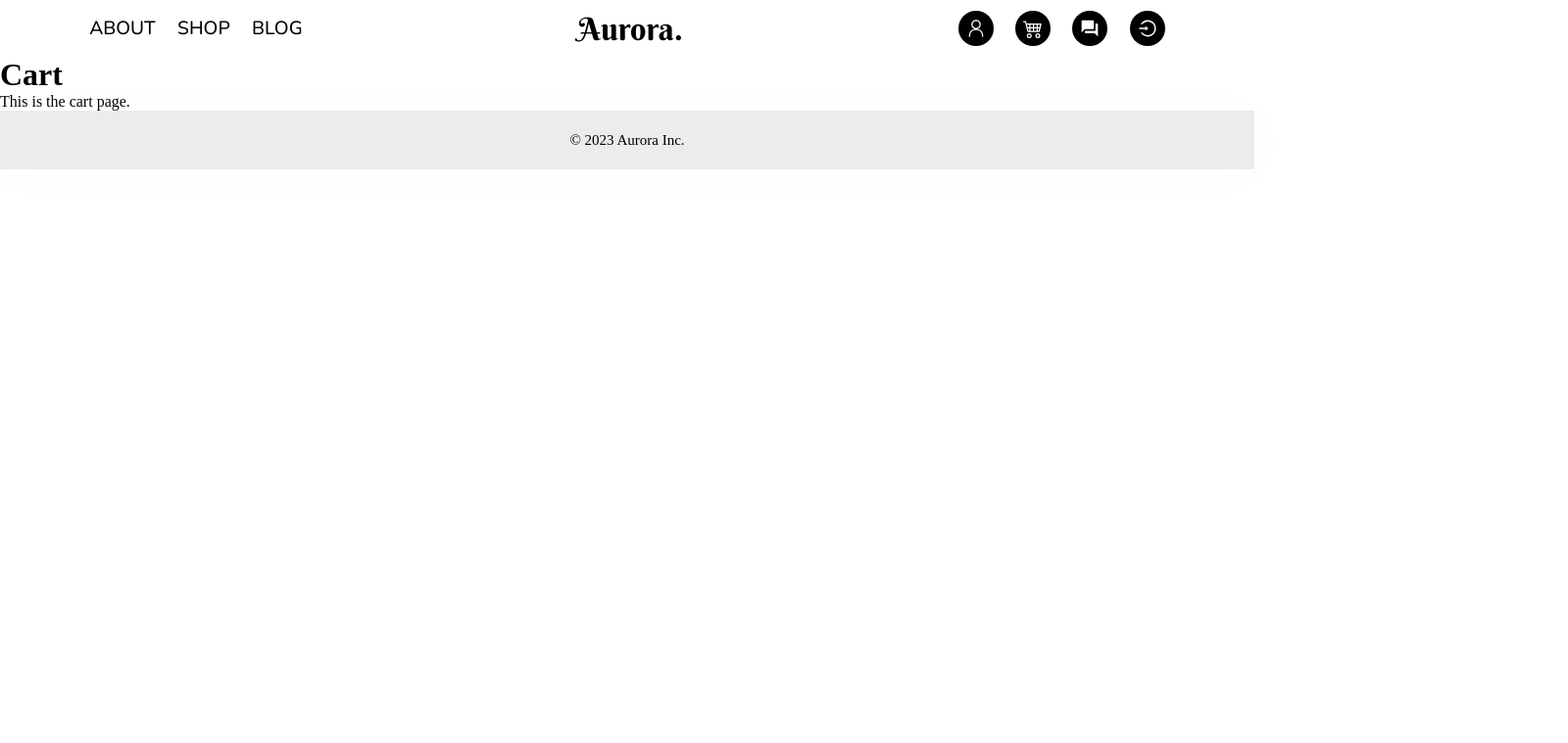
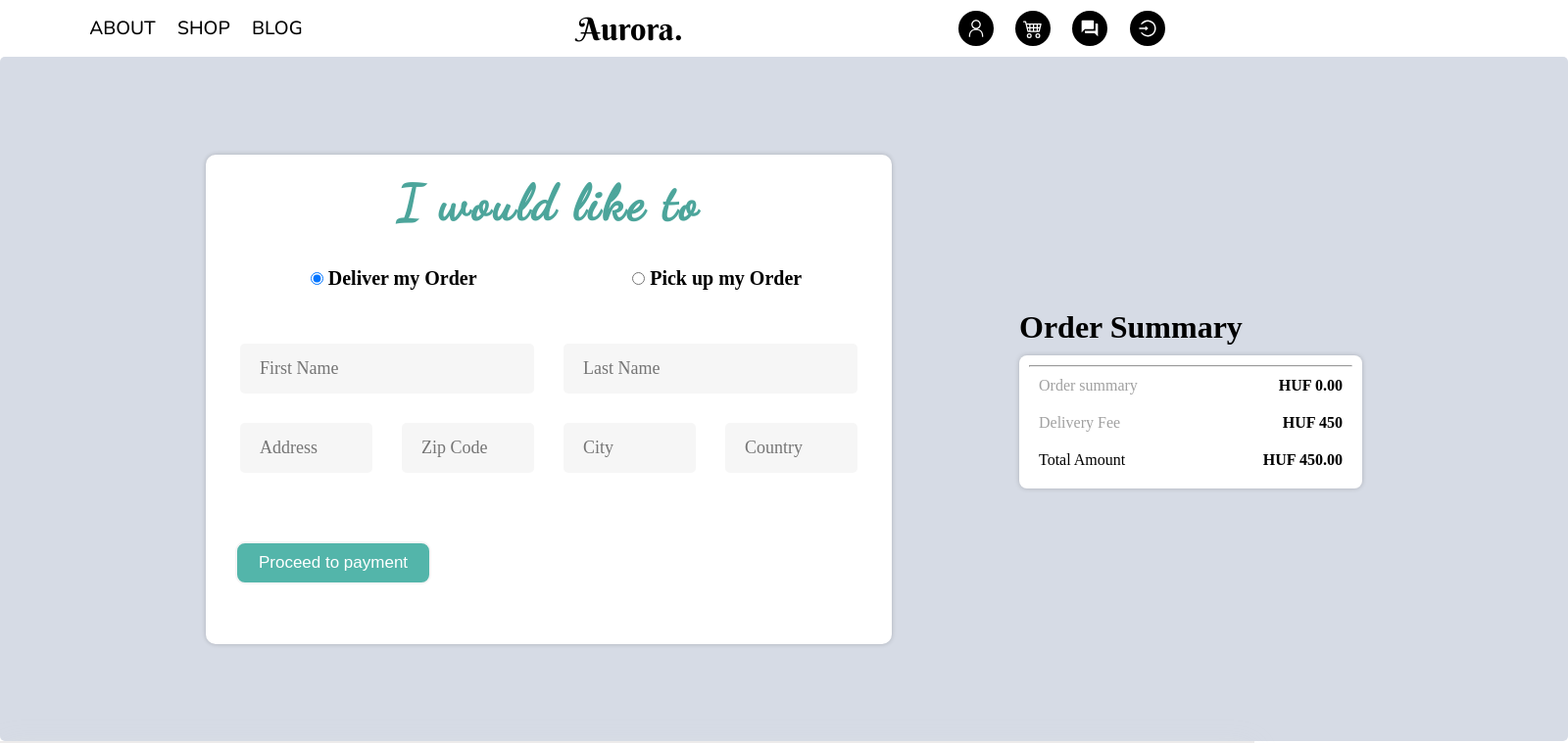
Before and after one commit to annagamr/thesis, a React (Create React App) app in the folder Frontend/: page /cart in a window 1280 px wide. Shown: the top 759 px of the page at 98% size, 1600 px wide, since content can reach past the window. Built offline with nearby package versions, Linux system fonts and the light colour scheme.

Commit message:
cart step 1

```diff
--- a/Frontend/src/components/boards/adminBoard.jsx
+++ b/Frontend/src/components/boards/adminBoard.jsx
@@ -276,7 +276,7 @@ const BoardAdmin = () => {
             <ol className="blogs-list">
               {filteredBlogs.map((blogs) => (
                 <React.Fragment key={blogs._id}>
-                  <li>
+                  <li key={blogs._id}>
                     {blogs.title}
                     <button
                       onClick={(event) =>
--- /dev/null
+++ b/Frontend/src/components/cart/cart.css
@@ -0,0 +1,153 @@
+.cart-container {
+    width: 1600px;
+    margin: auto;
+    padding: 8.5rem 5rem;
+    max-height: auto;
+    height: 87.3vh;
+    display: flex;
+    justify-content: space-evenly;
+    align-items: center;
+    background-color: #d6dbe5;
+    border-radius: 5px;
+}
+
+.details_card {
+    width: 700px;
+    height: 500px;
+    box-shadow: 0 0 5px 0 rgba(0, 0, 0, 0.2);
+    border-radius: 10px;
+    padding: 20px;
+    background-color: #fff;
+}
+
+.delivery_method {
+    display: flex;
+    justify-content: space-around;
+    align-items: center;
+    flex-wrap: nowrap;
+    margin-top: 30px;
+  }
+
+  .delivery_method label {
+    display: inline-flex;
+    align-items: center;
+    cursor: pointer;
+    white-space: nowrap;
+  }
+
+  .delivery_method input[type="radio"] {
+    margin-right: 5px;
+  }
+
+  .delivery_method h1 {
+    font-size: 20px;
+    margin: 0;
+    white-space: nowrap;
+  }
+
+  #details-h1{
+    text-align: center;
+    margin-bottom: 20px;
+    font-family: dancing script;
+    font-size: 50px;
+    letter-spacing: 3px;
+    color: #4ca59b;
+  }
+
+.summary_card {
+    background-color: #fff;
+    width: 350px;
+    height: auto;
+    box-shadow: 0 0 5px 0 rgba(0, 0, 0, 0.2);
+    border-radius: 8px;
+    padding: 10px;
+    margin-top: 10px;
+}
+
+.cart_item {
+    display: flex;
+    position: relative;
+    margin: 10px 0;
+}
+
+.close-btn {
+    position: absolute;
+    right: 10px;
+    top: 5px;
+}
+
+.product_img img {
+    height: 80px;
+    margin-right: 20px;
+    width: 70px;
+    border-radius: 5px;
+}
+
+.product_info h1 {
+    font-size: 20px;
+    color: #1e212d;
+    margin: 5px 0;
+}
+
+.order_price,
+.order_service,
+.order_total {
+    display: flex;
+    justify-content: space-between;
+    padding: 10px;
+}
+
+.order_price p,
+.order_service p {
+    color: #a1a1a1;
+}
+
+input {
+    outline: 0;
+    background: #f2f2f2af;
+    border-radius: 5px;
+    width: 100%;
+    border: none;
+    margin: 10px 15px;
+    padding: 15px 20px;
+    box-sizing: border-box;
+    font-size: 15px;
+    color: rgb(95, 95, 95);
+}
+
+.first_lastName,
+.pickup_card,
+.address {
+    display: flex;
+    justify-content: space-between;
+    margin: 10px 0;
+}
+
+.pickup_details {
+    width: 100%;
+    height: auto;
+    border: 2px solid #53b5aa;
+    padding: 15px;
+    margin-top: 40px;
+    border-radius: 10px;
+    line-height: 25px;
+}
+
+.proceed button {
+    padding: 10px 20px;
+    width: 200px;
+    border: 2px solid #f5f5f5;
+    background-color: #53b5aa;
+    color: #000;
+    margin-left: 10px;
+    cursor: pointer;
+    text-decoration: none;
+    font-size: 17px;
+    color: white;
+    border-radius: 10px;
+    margin-top: 50px;
+}
+
+.name_address{
+    margin-top: 40px;
+}
--- a/Frontend/src/components/cart/cart.jsx
+++ b/Frontend/src/components/cart/cart.jsx
@@ -1,12 +1,173 @@
-import React from "react";
+import React, { useState, useEffect } from "react";
+import "./cart.css";
+import cartService from "../../services/cart.service";
+import productService from "../../services/product.service";
 
-function Cart() {
+const Cart = () => {
+  const [deliveryMethod, setDeliveryMethod] = useState("shipping");
+  const [deliveryFee, setDeliveryFee] = useState(450);
+  const [cartItems, setCartItems] = useState([]);
+  const [guestCartItems, setGuestCartItems] = useState([]);
+
+  useEffect(() => {
+    const fetchProducts = async () => {
+      const user = JSON.parse(localStorage.getItem("user"));
+      if (user) {
+        try {
+          const response = await cartService.getCart(user.id);
+          setCartItems(response.cartItems);
+        } catch (error) {
+          console.log(error);
+        }
+      } else {
+        // If user is not logged in, fetch guest cart items from localStorage
+        const guestCart = JSON.parse(localStorage.getItem("guestCart")) || [];
+        const guestCartProductIds = guestCart.map((item) => item.product);
+
+        // Fetch product details for guest cart items
+        Promise.all(
+          guestCartProductIds.map(async (productId) => {
+            const response = await productService.getProductById(productId);
+            return response.product;
+          })
+        )
+          .then((products) => {
+            setGuestCartItems(products);
+          })
+          .catch((error) => {
+            console.log(error);
+          });
+      }
+    };
+    fetchProducts();
+  }, []);
+
+  const handleDeliveryMethodChange = (event) => {
+    const selectedMethod = event.target.value;
+    setDeliveryMethod(selectedMethod);
+    if (selectedMethod === "shipping") {
+      setDeliveryFee(450);
+    } else if (selectedMethod === "pickup") {
+      setDeliveryFee(0);
+    }
+  };
+  const getOrderSummaryPrice = () => {
+    return cartItems.reduce((total, item) => {
+      const price = isNaN(parseFloat(item.price)) ? 0 : parseFloat(item.price);
+      return total + price;
+    }, 0);
+  };
+
+  const handleProceedToPayment = () => {
+    const user = JSON.parse(localStorage.getItem("user"));
+    if (!user) {
+      alert("Sign up or Sign in");
+    } else {
+      // Proceed with the payment process for logged-in users
+    }
+  };
+
+  const itemsToDisplay = JSON.parse(localStorage.getItem("user"))
+    ? cartItems
+    : guestCartItems;
+
   return (
-    <div>
-      <h1>Cart</h1>
-      <p>This is the cart page.</p>
+    <div className="cart-container">
+      <div className="payment_details">
+        <div className="details_card">
+          <h1 id="details-h1">I would like to</h1>
+
+          <div className="delivery_method">
+            <label>
+              <input
+                type="radio"
+                value="shipping"
+                checked={deliveryMethod === "shipping"}
+                onChange={handleDeliveryMethodChange}
+              />
+              <h1>Deliver my Order</h1>
+            </label>
+            <label>
+              <input
+                type="radio"
+                value="pickup"
+                checked={deliveryMethod === "pickup"}
+                onChange={handleDeliveryMethodChange}
+              />
+              <h1>Pick up my Order</h1>
+            </label>
+          </div>
+
+          {deliveryMethod === "shipping" && (
+            <div className="name_address">
+              <div className="first_lastName">
+                <input type="text" placeholder="First Name" />
+                <input type="text" placeholder="Last Name" />
+              </div>
+              <div className="address">
+                <input type="text" placeholder="Address" />
+                <input type="text" placeholder="Zip Code" />
+                <input type="text" placeholder="City" />
+                <input type="text" placeholder="Country" />
+              </div>
+            </div>
+          )}
+
+          {deliveryMethod === "pickup" && (
+            <div className="pickup_card">
+              <div className="pickup_details">
+                <h4>You can pick the order up at the address:</h4>
+                <p>Bharat House Bombay Samachar Road</p>
+                <p>Zip Code:</p>
+                <p>City:</p>
+              </div>
+            </div>
+          )}
+
+          <div className="proceed">
+            <button onClick={handleProceedToPayment}>Proceed to payment</button>
+          </div>
+        </div>
+      </div>
+      <div className="order_summary">
+        <h1>Order Summary</h1>
+        <div className="summary_card">
+          {itemsToDisplay.map((item, index) => (
+            <div key={index} className="cart_item">
+              <div className="product_img">
+                <img
+                  src={"http://localhost:3002/" + item.image}
+                  alt="Product Image"
+                />{" "}
+              </div>
+              <div className="product_info">
+                <h1>{item.title}</h1>
+                <div className="close-btn">
+                  <i className="fa fa-close">x</i>
+                </div>
+                <div className="product_rate_info">
+                  <p>HUF {item.price}</p>
+                </div>
+              </div>
+            </div>
+          ))}
+          <hr />
+          <div className="order_price">
+            <p>Order summary</p>
+            <h4>HUF {getOrderSummaryPrice().toFixed(2)}</h4>
+          </div>
+          <div className="order_service">
+            <p>Delivery Fee</p>
+            <h4>HUF {deliveryFee}</h4>
+          </div>
+          <div className="order_total">
+            <p>Total Amount</p>
+            <h4>HUF {(getOrderSummaryPrice() + deliveryFee).toFixed(2)}</h4>
+          </div>
+        </div>
+      </div>
     </div>
   );
-}
+};
 
 export default Cart;
--- a/Frontend/src/components/profiles/profile.jsx
+++ b/Frontend/src/components/profiles/profile.jsx
@@ -167,7 +167,7 @@ const Profile = () => {
               <div className="role">
                 <b>Role:</b>{" "}
                 &nbsp;&nbsp;&nbsp;&nbsp;&nbsp;&nbsp;&nbsp;&nbsp;&nbsp;
-                {currentUser.roles[0]}
+                ADMIN
               </div>
             </div>
             <button className="see-list" > <Link style={{textDecoration: 'none',color:'white' }} to="/adminBoard">My Board</Link></button>
--- a/Frontend/src/services/product.service.js
+++ b/Frontend/src/services/product.service.js
@@ -11,9 +11,16 @@ class productService {
   }
   getProductImages(userId) {
     return axios.get(`http://localhost:3002/api/product-image/${userId}`);
-
   }
-
+  async getProductById(id) {
+    try {
+      const response = await axios.get(`http://localhost:3002/api/products/${id}`);
+      return response.data;
+    } catch (error) {
+      console.log(error);
+      return null;
+    }
+  }
 }
 
 export default new productService();
```
Also changed, not shown: 1 other file (tests, documents, lock files or other folders).
